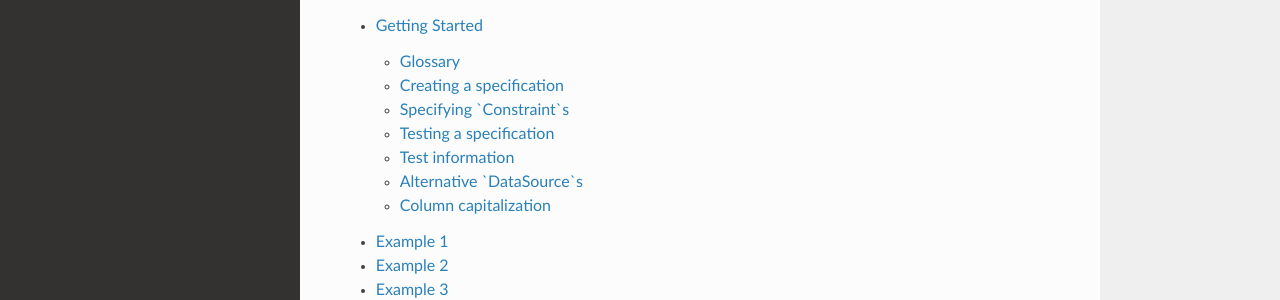
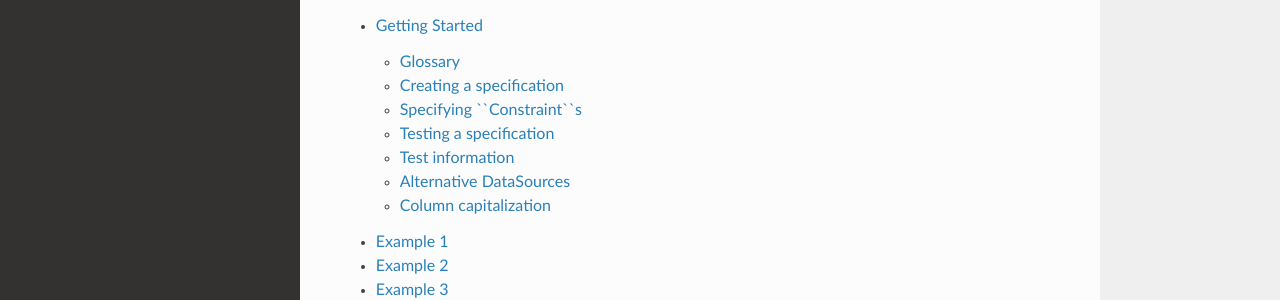
Before and after one commit to Quantco/datajudge, a Sphinx documentation site: the page built from docs/source/index.rst, in a window 1280 px wide. Shown: the part 347-647 px from the top of the page. Built offline with Sphinx 7.4.7 and the Read the Docs theme 2.0.0, drawn with Linux system fonts in a browser that asks for light colours; pages that are not in the unit, such as notebooks, are missing from menus.

Commit message:
Use double ticks.

````diff
--- a/docs/source/getting_started.rst
+++ b/docs/source/getting_started.rst
@@ -5,51 +5,51 @@
 Glossary
 ------------
 
-- A `DataSource` represents a way to retrieve data from database. Typically, this corresponds to a table in the database. Yet, it could also be a more elaborate object. See the section on 'Alternative `DataSource`s' for more detail.
+- A ```DataSource``` represents a way to retrieve data from database. Typically, this corresponds to a table in the database. Yet, it could also be a more elaborate object. See the section on 'Alternative ``DataSource``s' for more detail.
 
-- A `Constraint` captures a concrete expectation between either two `DataSource`s or a single `DataSource` and a reference value.
+- A ``Constraint`` captures a concrete expectation between either two ``DataSource``s or a single ``DataSource`` and a reference value.
 
-- A `Requirement` captures all `Constraint`s between two given `DataSource`s or all `Constraint`s within a single `DataSource`. If a `Requirement` refers links to `DataSource`s, it is a `BetweenRequirement`. If a `Requirement` merely refers to a single `DataSource`, it is a `WithinRequirement`.
+- A ``Requirement`` captures all ``Constraint``s between two given ``DataSource``s or all ``Constraint``s within a single ``DataSource``. If a ``Requirement`` refers links to ``DataSource``s, it is a ``BetweenRequirement``. If a ``Requirement`` merely refers to a single ``DataSource``, it is a ``WithinRequirement``.
 
-- A specification captures all `Requirement`s against a database.
+- A specification captures all ``Requirement``s against a database.
 
 
 Creating a specification
 ------------------------
 
-In order to get going, you might want to copy `skeleton.py` to the location of
+In order to get going, you might want to copy ``skeleton.py`` to the location of
 your choice. The skeleton represents a specification.
 
 
-Specifying `Constraint`s
+Specifying ``Constraint``s
 --------------------------
 
-In order to discover possible `Constraint`s, please investigate the `_add_*_constraint` methods
+In order to discover possible ``Constraint``s, please investigate the ``_add_*_constraint`` methods
 for `BetweenRequirement <https://datajugde.readthedocs.io/en/latest/api/datajudge.requirements.html#datajudge.requirements.BetweenRequirement>`_
 and `WithinRequirement <https://datajugde.readthedocs.io/en/latest/api/datajudge.requirements.html#datajudge.requirements.WithinRequirement>`_
 respectively.
 
 These methods are meant to be mostly self-documenting through usage of expressive parameters.
 
-Note that most `Constraint`s will allow for at least one `Condition`. A `Condition`
+Note that most ``Constraint``s will allow for at least one ``Condition``. A ``Condition``
 can be thought of as a conditional event in probability theory or a filter/clause in a datbase
-query. Please consult the doc string of `Condition` for greater detail. For examples, please
-see `tests/unit/test_condition.py`.
+query. Please consult the doc string of ``Condition`` for greater detail. For examples, please
+see ``tests/unit/test_condition.py``.
 
-Many `Constraint`s have optional `columns` parameters. If no argument is given, all
+Many ``Constraint``s have optional ``columns`` parameters. If no argument is given, all
 available columns  will be used.
 
-`BetweenRequirement`s allow for `Constraint`s expressing the limitation of a loss or gain (e.g. `NRowsMinGain`).
+``BetweenRequirement``s allow for ``Constraint``s expressing the limitation of a loss or gain (e.g. ``NRowsMinGain``).
 These limitations can often be defined explicitly or be the result of a comparison of date ranges.
-In the latter case the date column must be passed during the instantiation of the `BetweenRequirement` and `date_range_*` must be passed
-in the respective `add_*_constraint` method. When using date ranges as an indicator of change, the `constant_max_*`
+In the latter case the date column must be passed during the instantiation of the ``BetweenRequirement`` and ``date_range_*`` must be passed
+in the respective ``add_*_constraint`` method. When using date ranges as an indicator of change, the ``constant_max_*``
 argument can safely be ignored.
 
 
 Testing a specification
 -----------------------
 
-In order to test whether the `Constraint`s expressed in a specification hold true, you can simply run
+In order to test whether the ``Constraint``s expressed in a specification hold true, you can simply run
 
 ::
     pytest your_specification.py
@@ -67,49 +67,49 @@
 Test information
 ----------------
 
-When calling a `Constraint`'s `test` method, a `TestResult` is returned. The latter comes with a
-`logging_message` field. This field comprises information about the test failure, the constraint at hand
+When calling a ``Constraint``'s ``test`` method, a ``TestResult`` is returned. The latter comes with a
+``logging_message`` field. This field comprises information about the test failure, the constraint at hand
 as well as the underlying database queries.
 
 Depending on the use case at hand, it might make sense to rely on this information for logging or data investigation
 purposes.
 
 
-Alternative `DataSource`s
+Alternative DataSources
 ---------------------------
 
-A `Requirement` is instantiated with either one or two fixed `DataSource`s.
+A ``Requirement`` is instantiated with either one or two fixed ``DataSource``s.
 
-While the most typical example of a `DataSource` seems to be a table in a database, `datajudge` allows
-for other `DataSource`s as well. These are often derived from primitive tables of a database.
+While the most typical example of a ``DataSource`` seems to be a table in a database, ``datajudge`` allows
+for other ``DataSource``s as well. These are often derived from primitive tables of a database.
 
-.. list-table:: `DataSource`s
+.. list-table:: DataSources
    :header-rows: 1
 
-   * - `DataSource`
+   * - ``DataSource``
      - explanation
-     - `WithinRequirement` constructor
-     - `BetweenRequirement` constructor
-   * - `TableDataSource`
+     - ``WithinRequirement`` constructor
+     - ``BetweenRequirement`` constructor
+   * - ``TableDataSource``
      - represents a table in a database
-     - `WithinRequirement.from_table`
-     - `BetweenRequirement.from_tables`
-   * - `ExpressionDataSource`
-     - represents the result of a `sqlalchemy` expression
-     - `WithinRequirement.from_table`
-     - `BetweenRequirement.from_tables`
-   * - `RawQueryDataSource`
+     - ``WithinRequirement.from_table``
+     - ``BetweenRequirement.from_tables``
+   * - ``ExpressionDataSource``
+     - represents the result of a ``sqlalchemy`` expression
+     - ``WithinRequirement.from_table``
+     - ``BetweenRequirement.from_tables``
+   * - ``RawQueryDataSource``
      - represents the result of a sql query expressed via a string
-     - `WithinRequirement.from_raw_query`
-     - `BetweenRequirement.from_raw_queries`
+     - ``WithinRequirement.from_raw_query``
+     - ``BetweenRequirement.from_raw_queries``
 
 
-Typically, a user does not need to instantiate a corresponding `DataSource` themselves. Rather, this is taken care
-of by using the appropriate constructor for `WithinRequirement` or `BetweenRequirement`.
+Typically, a user does not need to instantiate a corresponding ``DataSource`` themselves. Rather, this is taken care
+of by using the appropriate constructor for ``WithinRequirement`` or ``BetweenRequirement``.
 
-Note that in principle, several tables _can_ be combined to make up for a single data source. Yet, most of
-the time when trying to compare two tables, it is more convenient to create a `BetweenRequirement` and use
-the `from_tables` constructor.
+Note that in principle, several tables _can_ be combined to make up for a single ``DataSource``. Yet, most of
+the time when trying to compare two tables, it is more convenient to create a ``BetweenRequirement`` and use
+the ``from_tables`` constructor.
 
 
 Column capitalization
@@ -117,11 +117,11 @@
 
 Different database management systems handle capitalization of entities, such as column names, differently.
 For the time being:
-- Mssql: `datajudge` expects column name capitalization as is seen in database, either lowercase or uppercase.
-- Postgres: `datajudge` expects lowercase column names.
-- Snowflake: `datajudge` will lowercase independently of the capitalization provided.
+- Mssql: ``datajudge`` expects column name capitalization as is seen in database, either lowercase or uppercase.
+- Postgres: ``datajudge`` expects lowercase column names.
+- Snowflake: ``datajudge`` will lowercase independently of the capitalization provided.
 
 The snowflake behavior is due to an upstream `bug <https://github.com/snowflakedb/snowflake-sqlalchemy/issues/157>`_
-in `snowflake-sqlalchemy`.
+in ``snowflake-sqlalchemy``.
 
 This behavior is subject to change.
````
